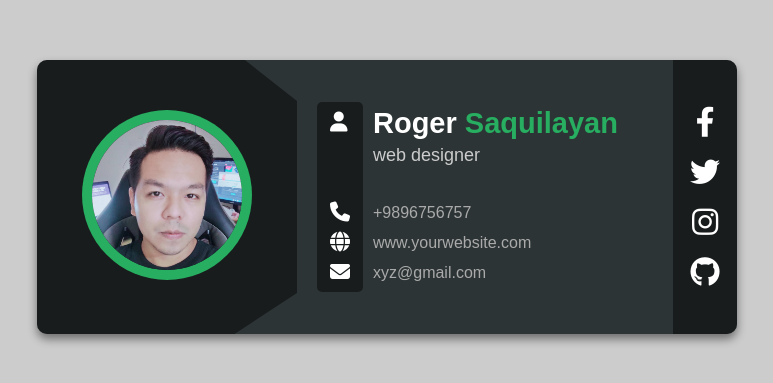
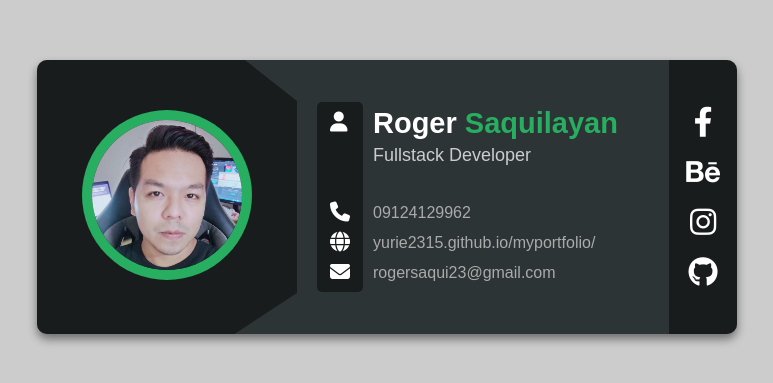
Before and after one commit to yurie2315/signature, a plain HTML site: page index.html in a window 1280 px wide. Shown: the part 203-586 px from the top of the page, without its empty margins (253-1026 px from the left). Drawn offline with Linux system fonts and the light colour scheme.

Commit message:
contact info changes

```diff
--- a/index.html
+++ b/index.html
@@ -29,20 +29,20 @@
 
                 <div class="info">
                     <h3 class="title">Roger <span> Saquilayan </span></h3>
-                    <span class="post">web designer</span>
-                    <a href="#">+9896756757</a>
-                    <a href="#">www.yourwebsite.com</a>
-                    <a href="#">xyz@gmail.com</a>
+                    <span class="post">Fullstack Developer</span>
+                    <a href="#">09124129962</a>
+                    <a href="https://yurie2315.github.io/myportfolio/">yurie2315.github.io/myportfolio/</a>
+                    <a href="#">rogersaqui23@gmail.com</a>
                 </div>
 
             </div>
 
 
             <div class="share">
-                <a href="#" class="fab fa-facebook-f"></a>
-                <a href="#" class="fab fa-twitter"></a>
-                <a href="#" class="fab fa-instagram"></a>
-                <a href="#" class="fab fa-github"></a>
+                <a href="https://www.facebook.com/rogersaqui1234/" class="fab fa-facebook-f"></a>
+                <a href="https://www.behance.net/yurie2315 class=" class="fab fa-behance"></a>
+                <a href="https://www.instagram.com/rogersaquilayan/" class="fab fa-instagram"></a>
+                <a href="https://github.com/yurie2315" class="fab fa-github"></a>
             </div>
         </div>
     </div>
```
